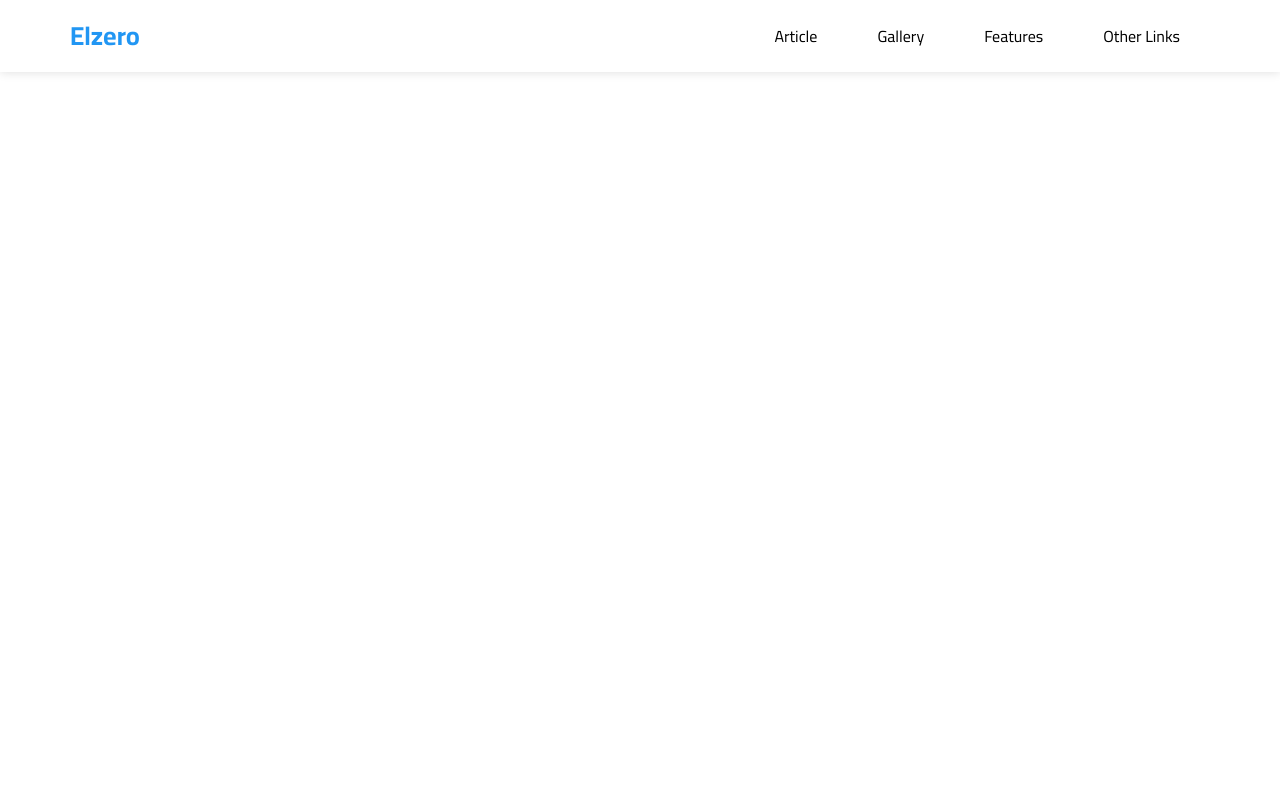
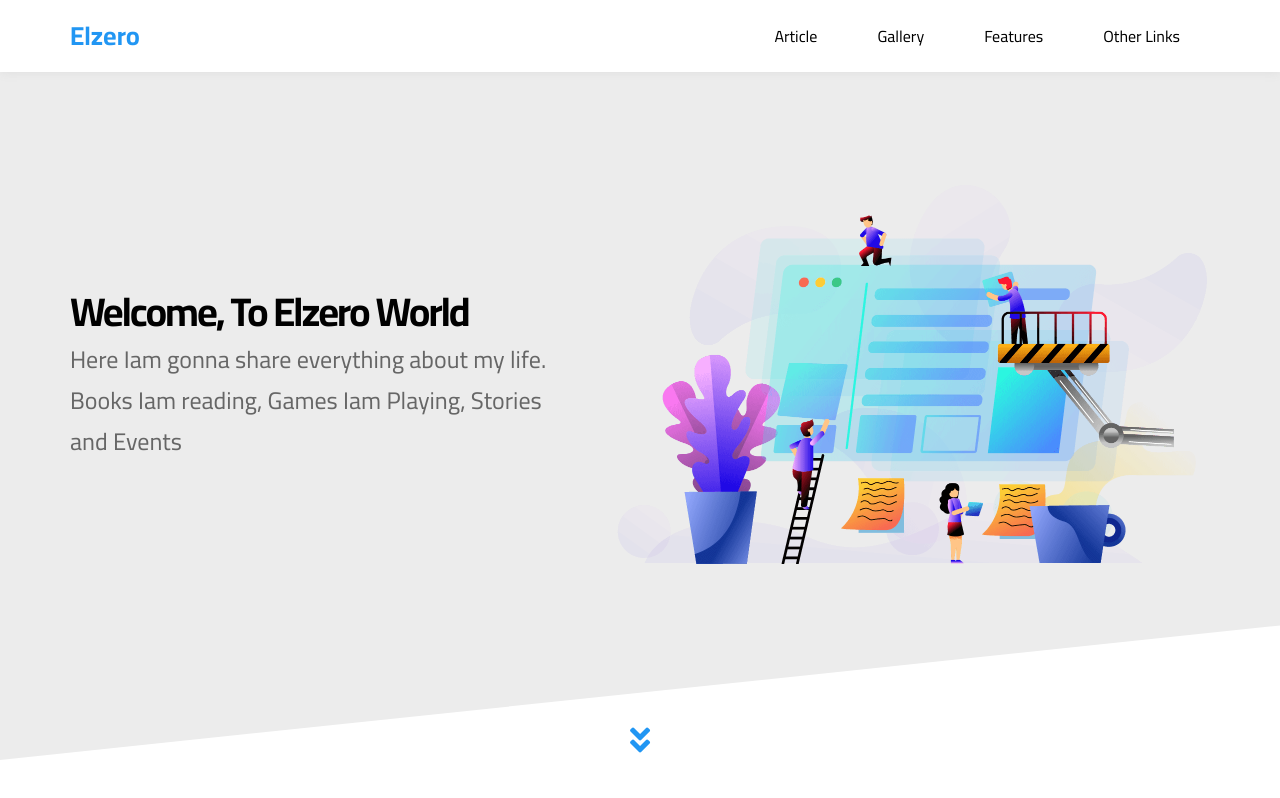
Before and after one commit to muhannaAtalla20/Project01, a plain HTML site: page index.html in a window 1280 px wide. Drawn offline with Linux system fonts and the light colour scheme.

Commit message:
create landing section Relates #7

```diff
--- a/css/style.css
+++ b/css/style.css
@@ -122,3 +122,103 @@ a {
     left: 0;
 }
 /* End Header Section */
+/* Start Landing Section */
+.landing {
+    position: relative;
+}
+.landing .container {
+    min-height: calc(100vh - 72px);
+    display: flex;
+    align-items: center;
+    padding-bottom: 120px;
+}
+.landing .text {
+    flex: 1;
+}
+@media (max-width: 991px){
+    .landing .text {
+        text-align: center;
+    }
+}
+.landing .text h1 {
+    font-size: 40px;
+    margin: 0;
+    letter-spacing: -2px;
+}
+@media (max-width: 767px){
+    .landing .text  h1{
+        font-size: 28px;
+    }
+}
+.landing .text p {
+    font-size: 24px;
+    line-height: 1.7;
+    margin: 5px 0 0;
+    color: #666;
+    max-width: 500px;
+}
+@media (max-width: 991px){
+    .landing .text p {
+        margin: 10px auto;
+    }
+}
+@media (max-width: 767px){
+    .landing .text  p {
+        font-size: 18px;
+    }
+}
+.landing::before {
+    content: "";
+    position: absolute;
+    left: 0;
+    top: -40px;
+    height: 100%;
+    width: 100%;
+    background-color: #ececec;
+    z-index: -1;
+    transform: skewY(-6deg);
+    transform-origin: top left ;
+}
+.landing .image img {
+    position: relative;
+    width: 600px;
+    animation: up-and-down 5s linear infinite;
+}
+@media (max-width: 991px){
+    .landing .image {
+        display: none;
+    }
+}
+.landing .go-down {
+    color: var(--main-color);
+    position: absolute;
+    bottom: 30px;
+    left: 50%;
+    transform: translateX(-50%);
+    transition: var(--main-transition);
+}
+.landing .go-down:hover {
+    color: var(--main-color-alt);
+}
+.landing .go-down i {
+    animation: bouncing 1.5s infinite;
+}
+/* End Landing Section */
+/* Start Animation */
+@keyframes up-and-down {
+    0% , 100% {
+        top: 0;
+    }
+    50% {
+        top: -50px;
+    }
+}
+@keyframes bouncing {
+    0% ,10% ,20% ,50% ,80% ,100% {
+        transform: translateY(0);
+    }
+    40% , 60% {
+        transform: translateY(-15px);
+    }
+}
+/* End Animation */
--- a/index.html
+++ b/index.html
@@ -36,5 +36,21 @@
         </div>
     </div>
     <!-- End Header Section -->
+    <!-- Start Landing Section -->
+    <div class="landing">
+        <div class="container">
+            <div class="text">
+                <h1>Welcome, To Elzero World</h1>
+                <p>Here Iam gonna share everything about my life. Books Iam reading, Games Iam Playing, Stories and Events</p>
+            </div>
+            <div class="image">
+                <img src="images/landing-image.png" alt="Landing">
+            </div>
+        </div>
+        <a href="#article" class="go-down">
+            <i class="fas fa-angle-double-down fa-2x"></i>
+        </a>
+    </div>
+    <!-- End Landing Section -->
 </body>
 </html>
```
